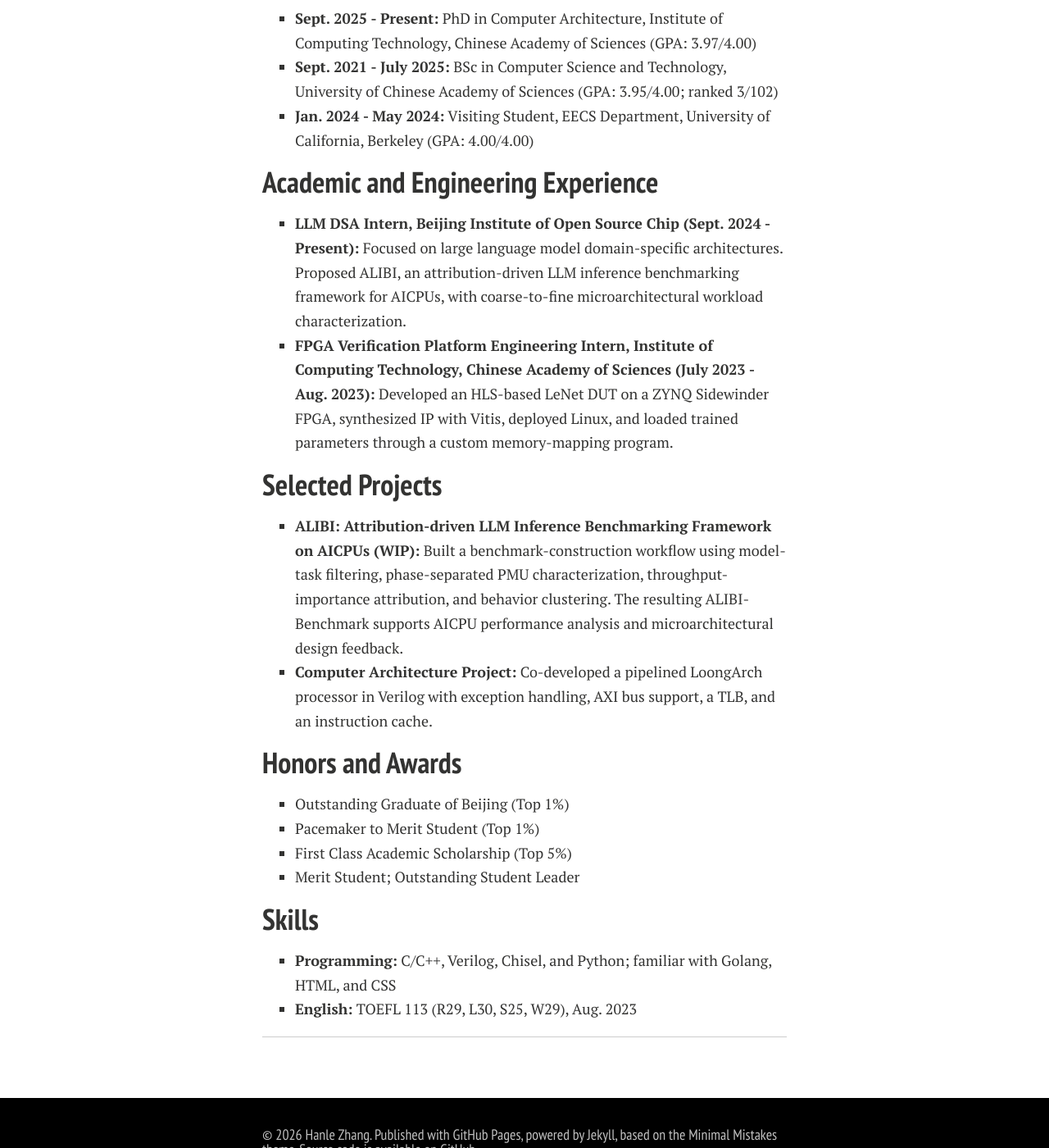
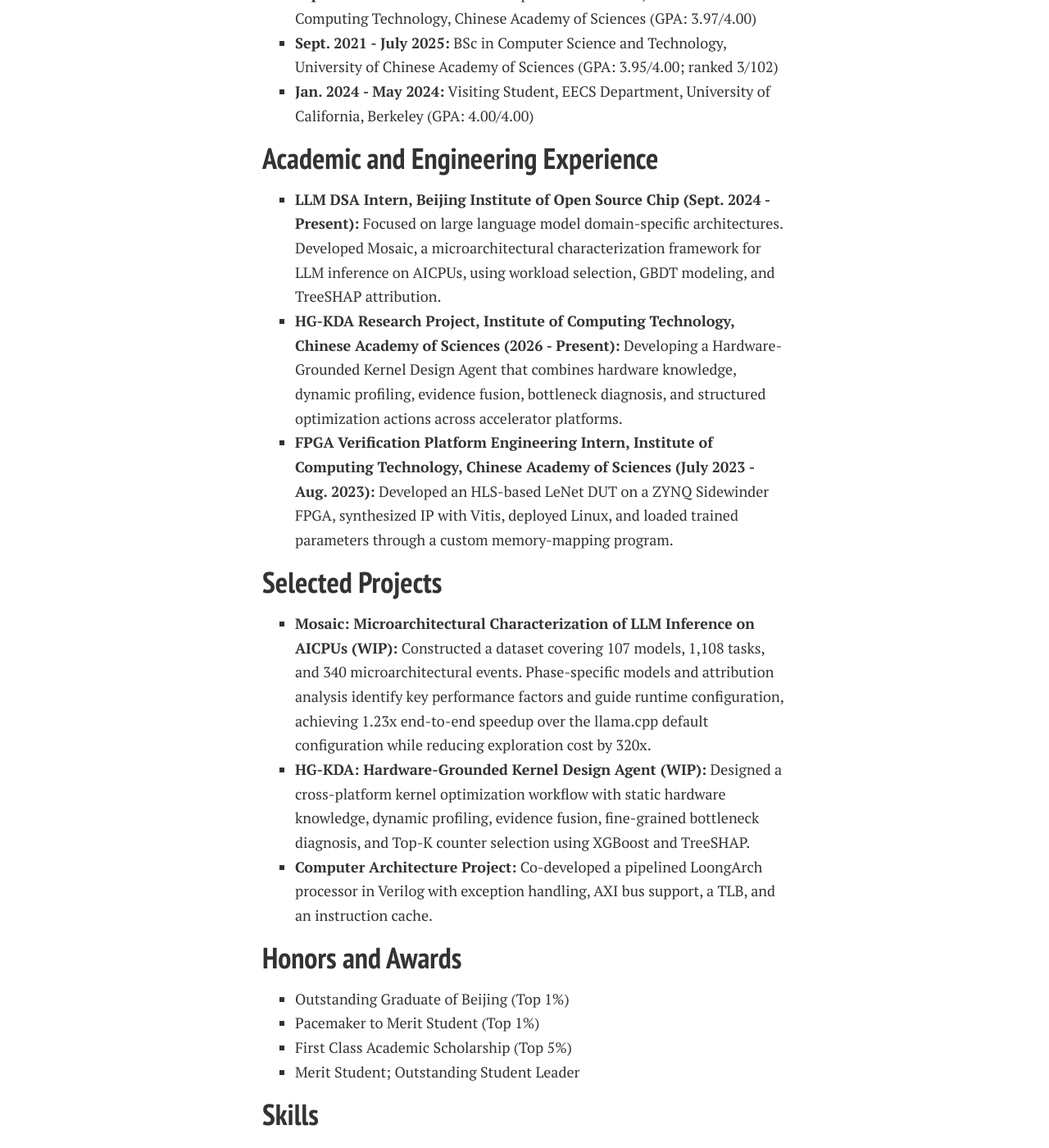
Before and after one commit to LeleCheung/LeleCheung.github.io, a Jekyll site: the page built from index.md, in a window 1280 px wide and 1400 px high, scrolled down 517 px. Shown: the whole window at 82% size. Built offline with Jekyll 4.4.1, drawn with Linux system fonts in a browser that asks for light colours; nearby versions of some CDN libraries; a style sheet for code colours, icons or effects is not loaded; our own code applies the rules of GitHub Pages for plain Markdown files; some of the changed text lies outside the part shown.

Commit message:
Replace ALIBI with Mosaic and add HG-KDA

```diff
--- a/index.md
+++ b/index.md
@@ -8,7 +8,7 @@ layout: page
 
 I am **Hanle Zhang (Peter)**, a PhD student in Computer Architecture at the [Institute of Computing Technology, Chinese Academy of Sciences](http://english.ict.cas.cn/), advised by [Prof. Yungang Bao](http://english.ict.cas.cn/people/scien/bln/202303/t20230321_328543.html). My research interests include LLM domain-specific architectures, AI CPU performance analysis, and computer architecture.
 
-I am also an LLM DSA intern at the [Beijing Institute of Open Source Chip](https://www.bosc.ac.cn/), where I work on benchmarking and microarchitectural characterization for LLM inference workloads. You can reach me at <zhanghanle25z@ict.ac.cn> or <zhanghanle21@mails.ucas.ac.cn>.
+I am also an LLM DSA intern at the [Beijing Institute of Open Source Chip](https://www.bosc.ac.cn/), where I work on hardware-aware LLM inference and kernel optimization. You can reach me at <zhanghanle25z@ict.ac.cn> or <zhanghanle21@mails.ucas.ac.cn>.
 
 ## Educational Background
 
@@ -18,12 +18,14 @@ I am also an LLM DSA intern at the [Beijing Institute of Open Source Chip](https
 
 ## Academic and Engineering Experience
 
-- **LLM DSA Intern, Beijing Institute of Open Source Chip (Sept. 2024 - Present):** Focused on large language model domain-specific architectures. Proposed ALIBI, an attribution-driven LLM inference benchmarking framework for AICPUs, with coarse-to-fine microarchitectural workload characterization.
+- **LLM DSA Intern, Beijing Institute of Open Source Chip (Sept. 2024 - Present):** Focused on large language model domain-specific architectures. Developed Mosaic, a microarchitectural characterization framework for LLM inference on AICPUs, using workload selection, GBDT modeling, and TreeSHAP attribution.
+- **HG-KDA Research Project, Institute of Computing Technology, Chinese Academy of Sciences (2026 - Present):** Developing a Hardware-Grounded Kernel Design Agent that combines hardware knowledge, dynamic profiling, evidence fusion, bottleneck diagnosis, and structured optimization actions across accelerator platforms.
 - **FPGA Verification Platform Engineering Intern, Institute of Computing Technology, Chinese Academy of Sciences (July 2023 - Aug. 2023):** Developed an HLS-based LeNet DUT on a ZYNQ Sidewinder FPGA, synthesized IP with Vitis, deployed Linux, and loaded trained parameters through a custom memory-mapping program.
 
 ## Selected Projects
 
-- **ALIBI: Attribution-driven LLM Inference Benchmarking Framework on AICPUs (WIP):** Built a benchmark-construction workflow using model-task filtering, phase-separated PMU characterization, throughput-importance attribution, and behavior clustering. The resulting ALIBI-Benchmark supports AICPU performance analysis and microarchitectural design feedback.
+- **Mosaic: Microarchitectural Characterization of LLM Inference on AICPUs (WIP):** Constructed a dataset covering 107 models, 1,108 tasks, and 340 microarchitectural events. Phase-specific models and attribution analysis identify key performance factors and guide runtime configuration, achieving 1.23x end-to-end speedup over the llama.cpp default configuration while reducing exploration cost by 320x.
+- **HG-KDA: Hardware-Grounded Kernel Design Agent (WIP):** Designed a cross-platform kernel optimization workflow with static hardware knowledge, dynamic profiling, evidence fusion, fine-grained bottleneck diagnosis, and Top-K counter selection using XGBoost and TreeSHAP.
 - **Computer Architecture Project:** Co-developed a pipelined LoongArch processor in Verilog with exception handling, AXI bus support, a TLB, and an instruction cache.
 
 ## Honors and Awards
```
Also changed, not shown: 1 other file.
